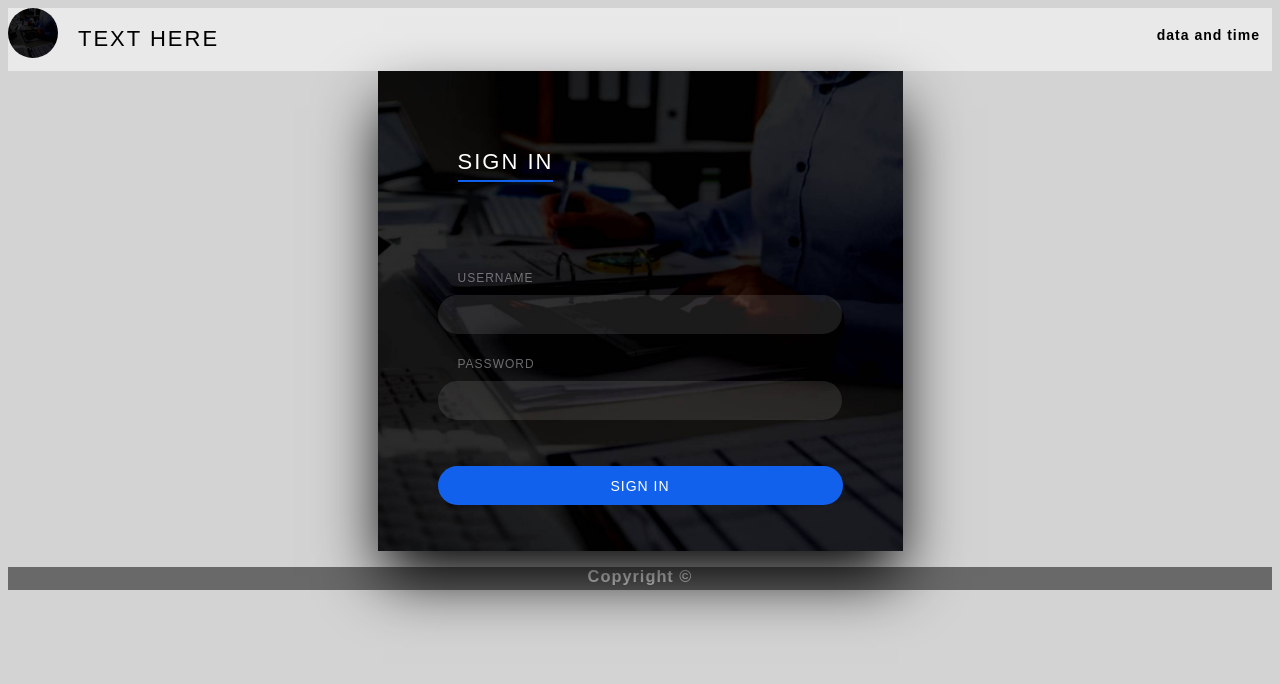
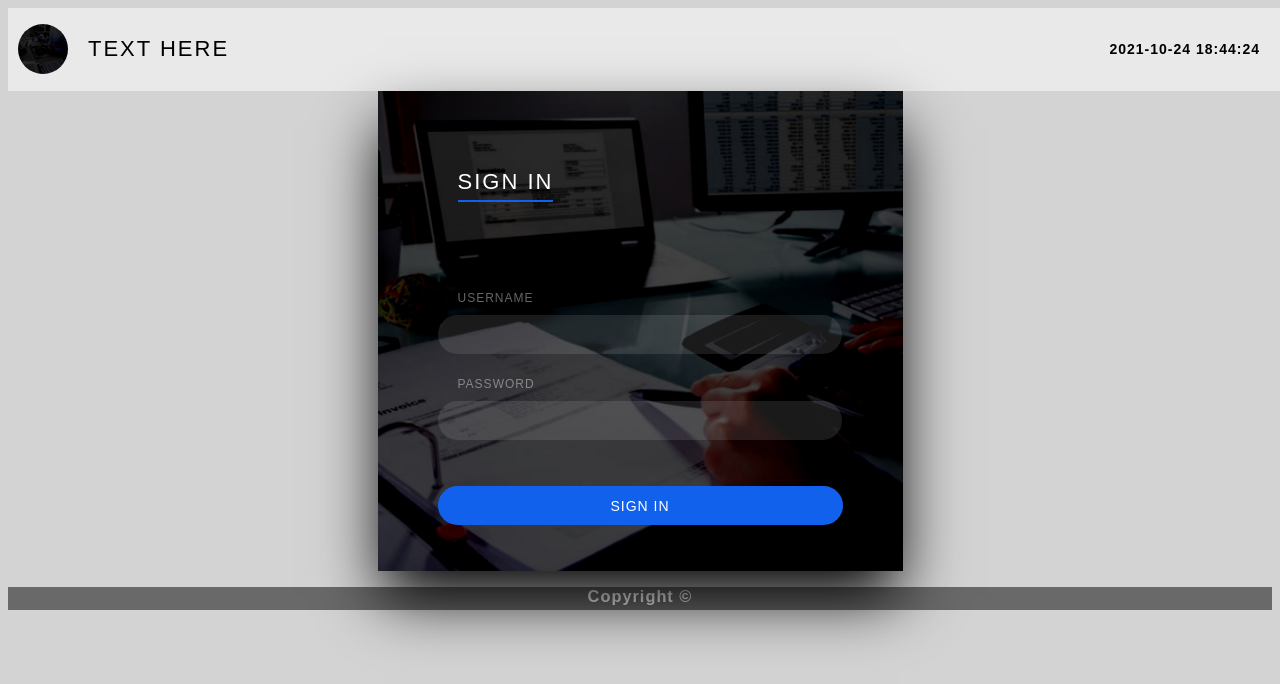
Before and after one commit to Mrahil123/firstclientpro, a plain HTML site: page index.html in a window 1280 px wide. Drawn offline with Linux system fonts and the light colour scheme.

Commit message:
add daata and time also change postion

```diff
--- a/index.html
+++ b/index.html
@@ -16,7 +16,7 @@
     <div class="nav">
       <img src="one.jpg" class="logo" />
       <h2 class="logotext">text here</h2>
-      <h4 class="timetext">data and time</h4 class="timetext">
+      <h4 class="timetext" id="id01">data and time</h4 class="timetext">
     </div>
     <div class="login">
       <h2 class="active">sign in</h2>
@@ -40,5 +40,17 @@
     <div class="footer" >
         <h3>Copyright &copy;</h3>
     </div>
+    <script >
+        var today = new Date();
+        const element = document.getElementById("id01");
+
+        var date = today.getFullYear()+'-'+(today.getMonth()+1)+'-'+today.getDate();
+        var time = today.getHours() + ":" + today.getMinutes() + ":" + today.getSeconds();
+        element.innerHTML = date + ' ' + time + ' ' ;
+
+
+
+
+    </script>
   </body>
 </html>
--- a/style.css
+++ b/style.css
@@ -13,7 +13,7 @@ body,
   width: 405px;
   margin: auto;
   padding: 60px 60px;
-  background: url(one.jpg) no-repeat center center #505050;
+  background: url(one2.jpg) no-repeat center center #505050;
   background-size: cover;
   box-shadow: 0px 30px 60px -5px #000;
 }
@@ -172,11 +172,14 @@ a {
   width: 50px;
   height: 50px;
   border-radius: 50%;
+  justify-content: center;
 }
 .nav {
   display: flex;
   width: 100%;
   background-color: rgba(255, 255, 255, 0.5);
+  align-items: center;
+  padding: 10px;
 }
 .logotext {
   color: #000;
```
Also changed, not shown: one1.jpg (added), one2.jpg (added).
